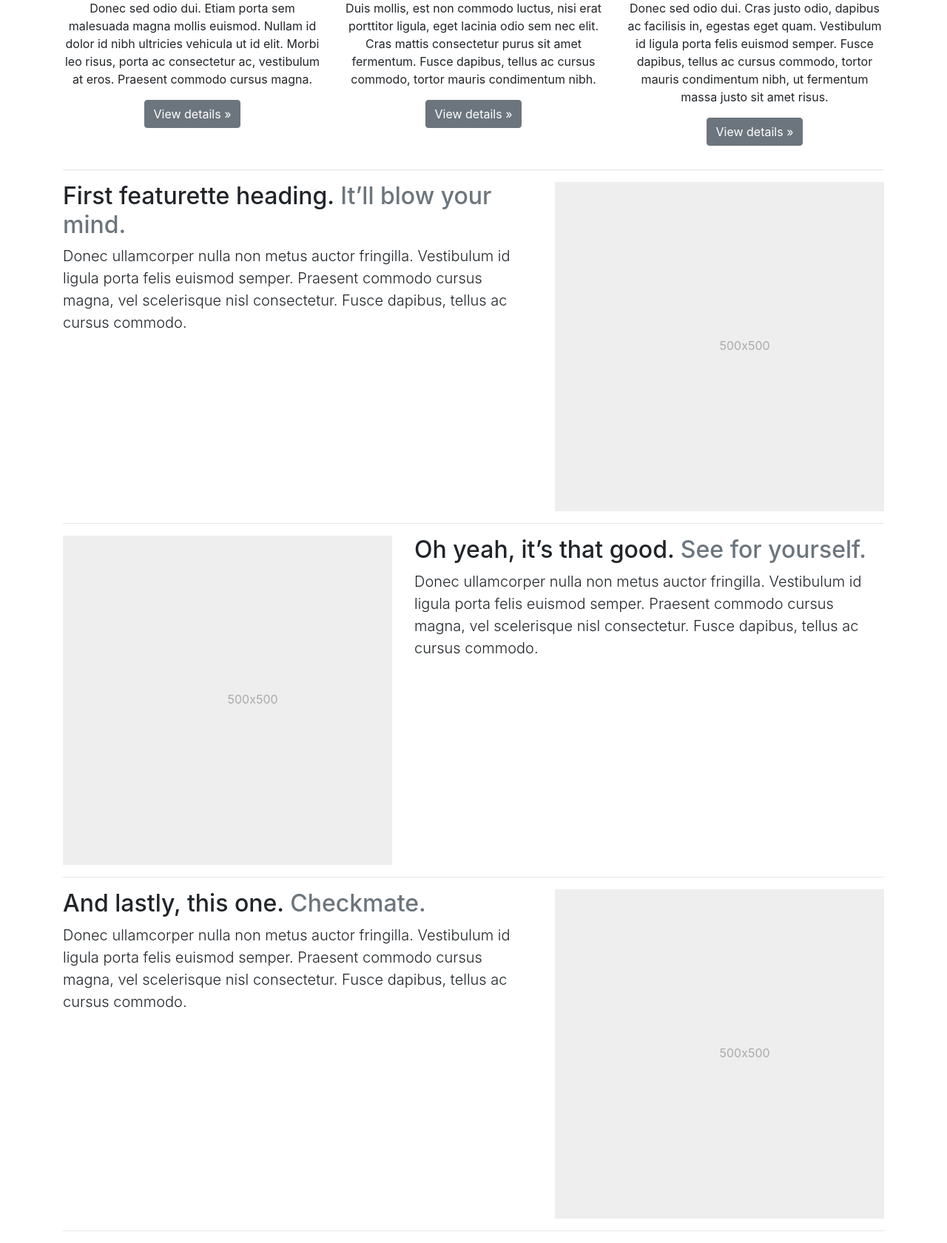
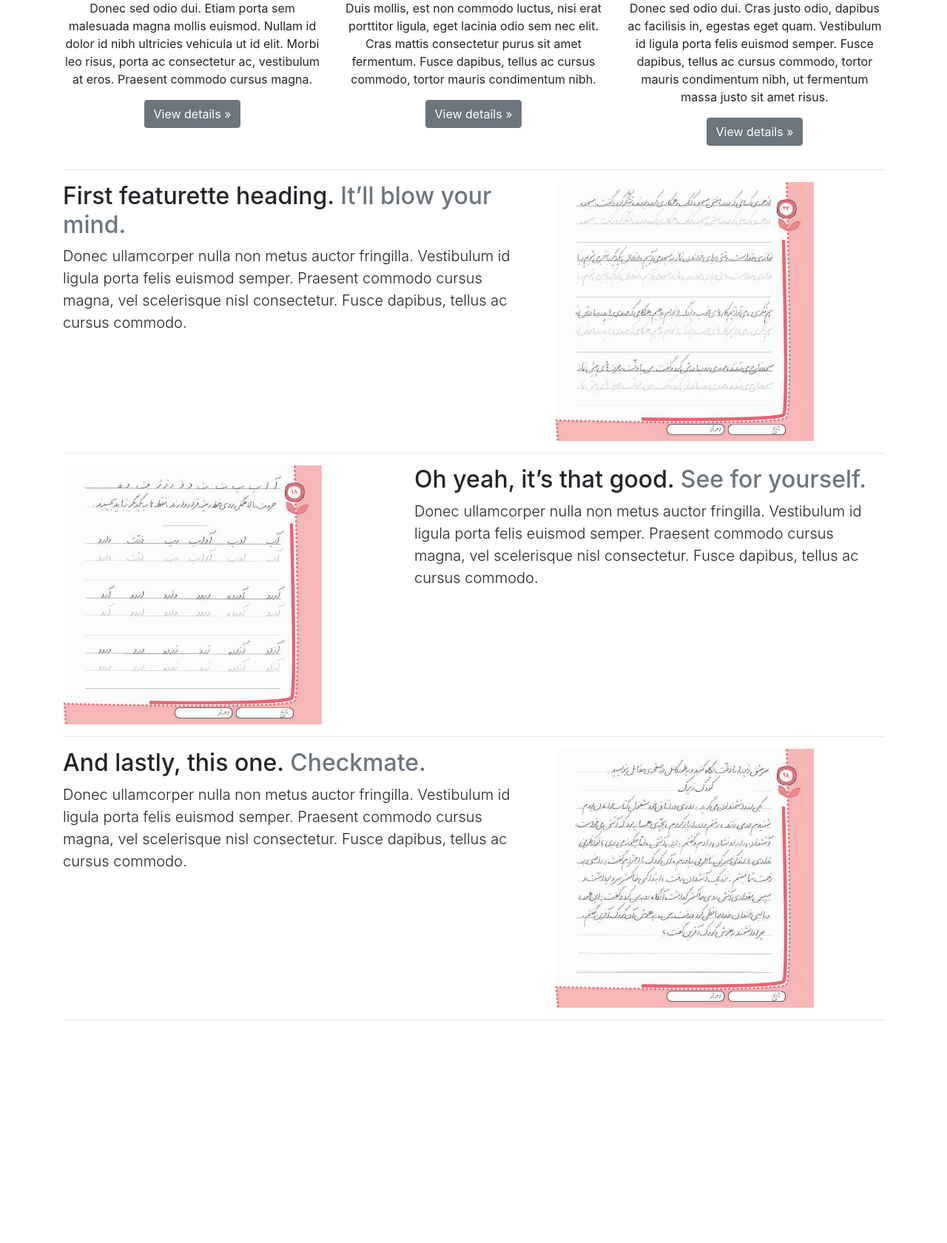
Before and after one commit to mohammadamin16/zibabenevisim, a Django app: template templates/index.html in a window 1280 px wide. Shown: the part 584-2264 px from the top of the page at 74% size. After the commit the page ends 1963 px from the top, so only its background shows below. Run offline with Django 3.2, Linux system fonts and the light colour scheme; the template is opened without the code that fills it, so the values that code supplies are empty; some libraries are stand-ins or nearby versions.

Commit message:
add page examples

```diff
--- a/templates/index.html
+++ b/templates/index.html
@@ -75,7 +75,7 @@
         <p class="lead">Donec ullamcorper nulla non metus auctor fringilla. Vestibulum id ligula porta felis euismod semper. Praesent commodo cursus magna, vel scelerisque nisl consectetur. Fusce dapibus, tellus ac cursus commodo.</p>
       </div>
       <div class="col-md-5">
-        <svg class="bd-placeholder-img bd-placeholder-img-lg featurette-image img-fluid mx-auto" width="500" height="500" xmlns="http://www.w3.org/2000/svg" preserveAspectRatio="xMidYMid slice" focusable="false" role="img" aria-label="Placeholder: 500x500"><title>Placeholder</title><rect width="100%" height="100%" fill="#eee"/><text x="50%" y="50%" fill="#aaa" dy=".3em">500x500</text></svg>
+        <img src="{% static 'img/example-page1.jpg' %}" width="350" height="350">
       </div>
     </div>
 
@@ -87,7 +87,7 @@
         <p class="lead">Donec ullamcorper nulla non metus auctor fringilla. Vestibulum id ligula porta felis euismod semper. Praesent commodo cursus magna, vel scelerisque nisl consectetur. Fusce dapibus, tellus ac cursus commodo.</p>
       </div>
       <div class="col-md-5 order-md-1">
-        <svg class="bd-placeholder-img bd-placeholder-img-lg featurette-image img-fluid mx-auto" width="500" height="500" xmlns="http://www.w3.org/2000/svg" preserveAspectRatio="xMidYMid slice" focusable="false" role="img" aria-label="Placeholder: 500x500"><title>Placeholder</title><rect width="100%" height="100%" fill="#eee"/><text x="50%" y="50%" fill="#aaa" dy=".3em">500x500</text></svg>
+        <img src="{% static 'img/example-page2.jpg' %}" width="350" height="350">
       </div>
     </div>
 
@@ -99,7 +99,8 @@
         <p class="lead">Donec ullamcorper nulla non metus auctor fringilla. Vestibulum id ligula porta felis euismod semper. Praesent commodo cursus magna, vel scelerisque nisl consectetur. Fusce dapibus, tellus ac cursus commodo.</p>
       </div>
       <div class="col-md-5">
-        <svg class="bd-placeholder-img bd-placeholder-img-lg featurette-image img-fluid mx-auto" width="500" height="500" xmlns="http://www.w3.org/2000/svg" preserveAspectRatio="xMidYMid slice" focusable="false" role="img" aria-label="Placeholder: 500x500"><title>Placeholder</title><rect width="100%" height="100%" fill="#eee"/><text x="50%" y="50%" fill="#aaa" dy=".3em">500x500</text></svg>
+        <img src="{% static 'img/example-page3.jpg' %}" width="350" height="350">
+
       </div>
     </div>
 
```
Also changed, not shown: static/img/example-page1.jpg (added), static/img/example-page2.jpg (added), static/img/example-page3.jpg (added).
